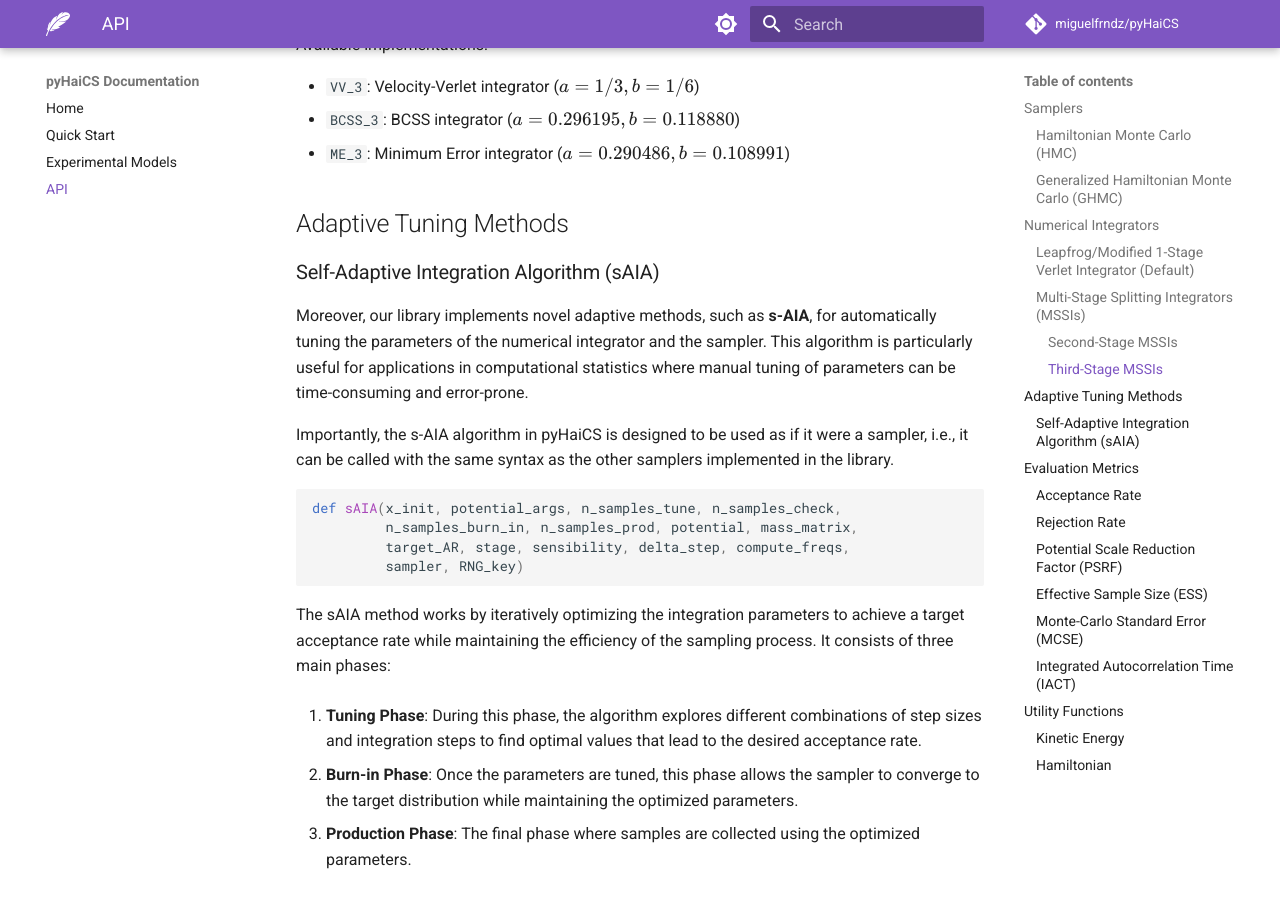
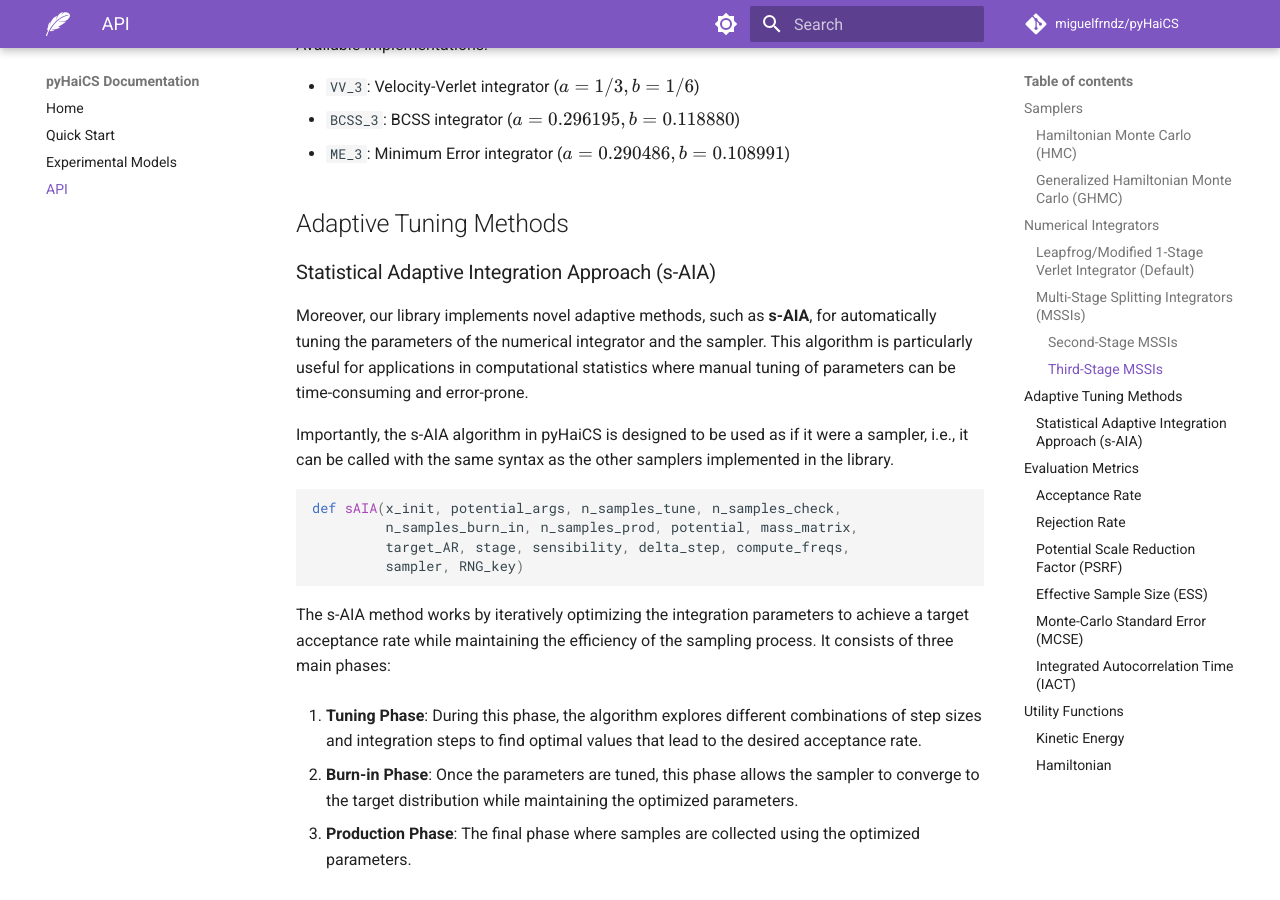
Before and after one commit to pyHaiCS/pyhaics.github.io, an MkDocs documentation site: the page built from docs/api.md, in a window 1280 px wide and 900 px high, scrolled down 4170 px. Built offline with MkDocs 1.6.1 and Material for MkDocs 9.7.7, drawn with Linux system fonts in a browser that asks for light colours; comment, search, counter and statistics services are not loaded.

Commit message:
Fixed s-AIA Header Typo

````diff
--- a/docs/api.md
+++ b/docs/api.md
@@ -156,7 +156,7 @@ Available implementations:
 
 ## Adaptive Tuning Methods
 
-### Self-Adaptive Integration Algorithm (sAIA)
+### Statistical Adaptive Integration Approach (s-AIA)
 
 Moreover, our library implements novel adaptive methods, such as **s-AIA**, for automatically tuning the parameters of the numerical integrator and the sampler. This algorithm is particularly useful for applications in computational statistics where manual tuning of parameters can be time-consuming and error-prone.
 
@@ -169,7 +169,7 @@ def sAIA(x_init, potential_args, n_samples_tune, n_samples_check,
          sampler, RNG_key)
 ```
 
-The sAIA method works by iteratively optimizing the integration parameters to achieve a target acceptance rate while maintaining the efficiency of the sampling process. It consists of three main phases:
+The s-AIA method works by iteratively optimizing the integration parameters to achieve a target acceptance rate while maintaining the efficiency of the sampling process. It consists of three main phases:
 
 1. **Tuning Phase**: During this phase, the algorithm explores different combinations of step sizes and integration steps to find optimal values that lead to the desired acceptance rate.
 
````
